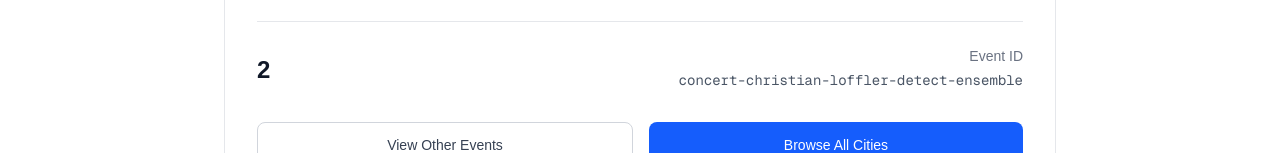
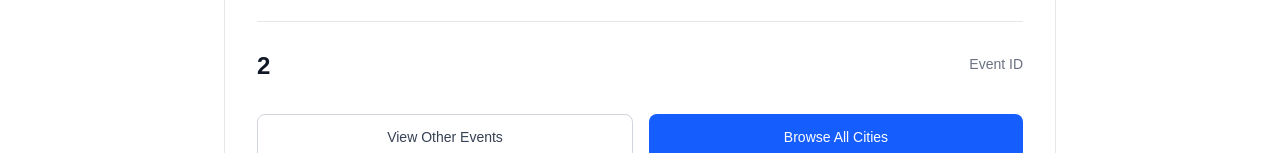
Before and after one commit to Tabindanoor/next-js-rewind, a Next.js app: page /events/barcelona/concert-christian-loffler-detect-ensemble in a window 1280 px wide. Shown: the part 799-952 px from the top of the page. Built offline with nearby package versions, Linux system fonts and the light colour scheme.

Commit message:
learning

```diff
--- a/components/events/EventStats.tsx
+++ b/components/events/EventStats.tsx
@@ -22,9 +22,9 @@
           <p className="text-sm font-medium text-gray-500 dark:text-gray-400">
             Event ID
           </p>
-          <p className="mt-1 font-mono text-sm text-gray-600 dark:text-gray-400">
+          {/* <p className="mt-1 font-mono text-sm text-gray-600 dark:text-gray-400">
             {eventId}
-          </p>
+          </p> */}
         </div>
       </div>
     </div>
```
